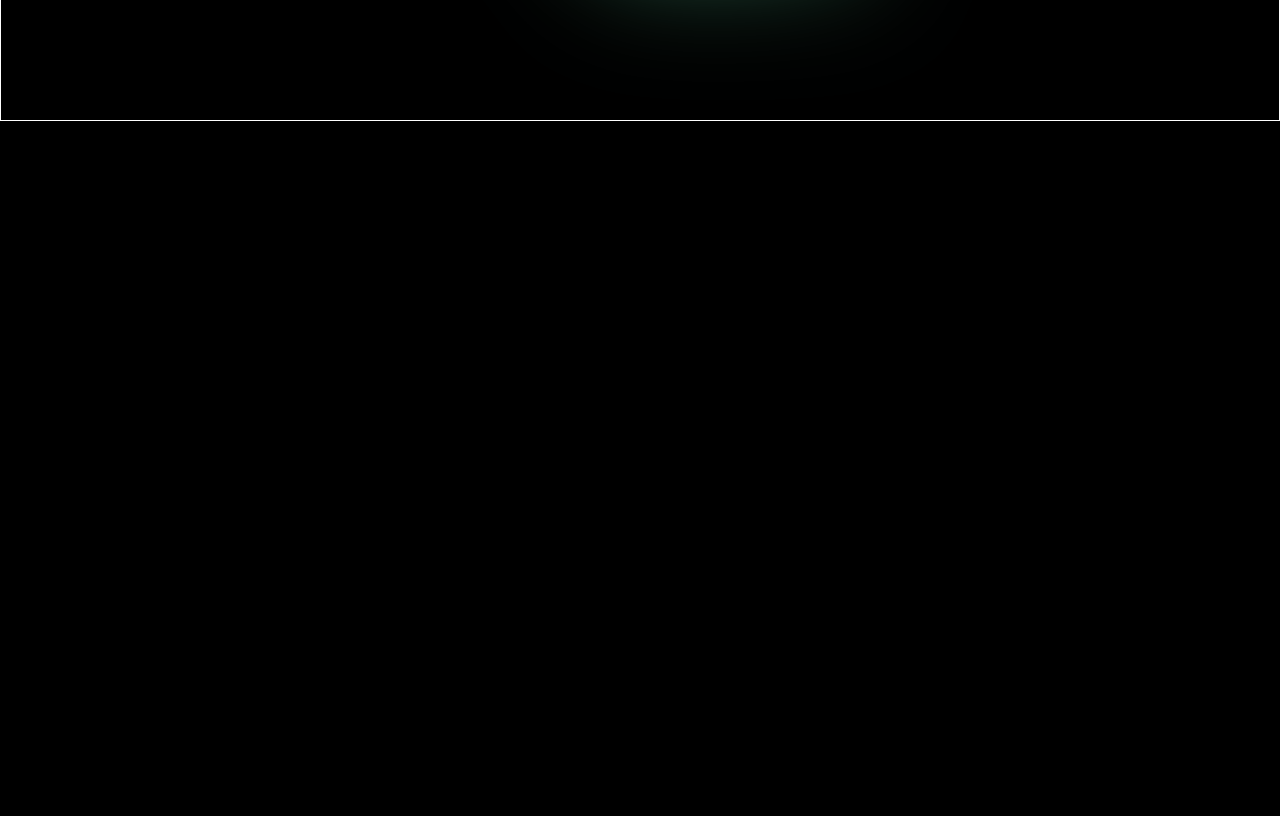
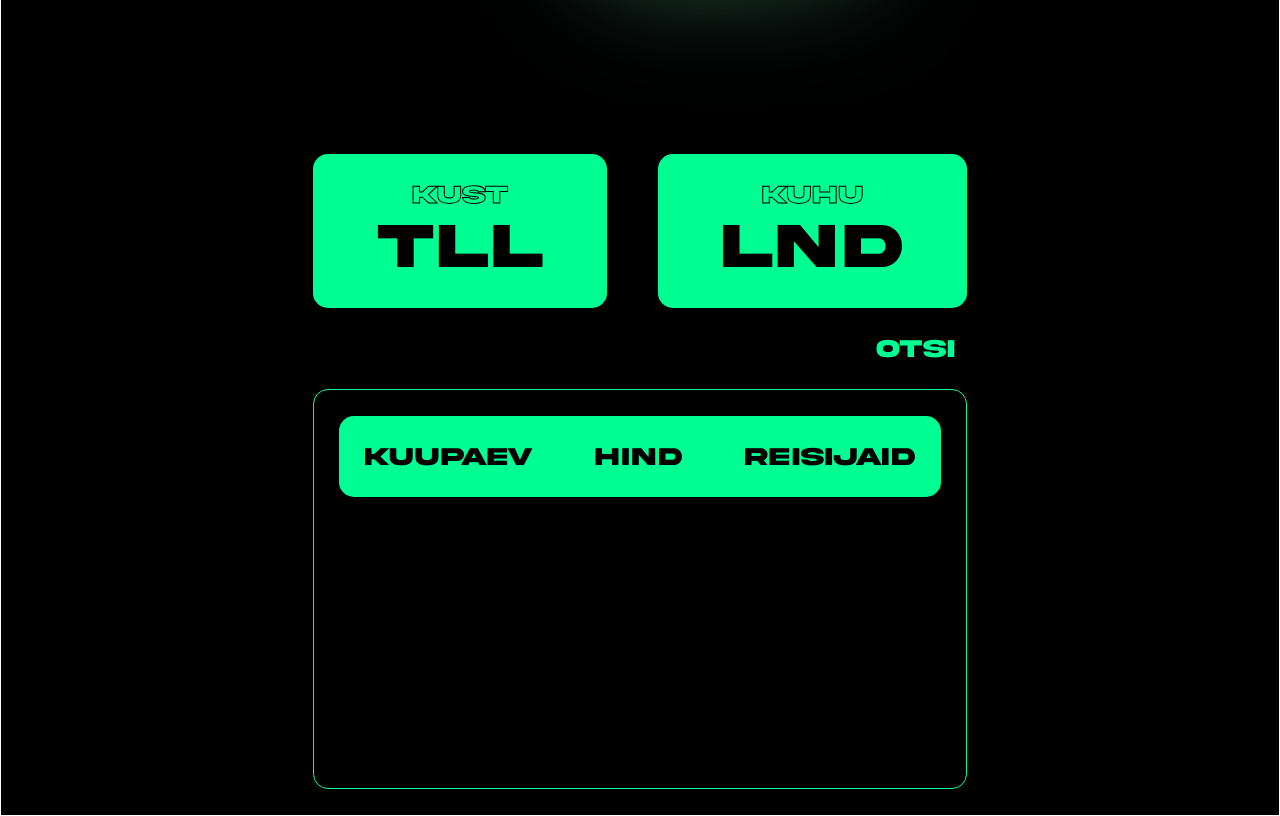
Before and after one commit to alexandravoit/LENNUPLANEERIJA, a Vue app in the folder src/frontend/: page / in a window 1280 px wide. Shown: the part 760-1576 px from the top of the page. Before the commit the page ends 881 px from the top, so only its background shows below. Built offline with nearby package versions, Linux system fonts and the light colour scheme.

Commit message:
Frontend arendus: Lennu leidmise komponent + staatiline disain

```diff
--- a/src/frontend/src/App.vue
+++ b/src/frontend/src/App.vue
@@ -8,6 +8,8 @@
 
     <img src="@/assets/plane.svg" class="plane"/>
 
+    <FlightSearch />
+
   </div>
 
 
@@ -15,9 +17,15 @@
 
 <script>
 // import axios from 'axios';
+import FlightSearch from './components/FlightSearch.vue';
+
 
 export default {
   name: 'App',
+
+  components: {
+    FlightSearch,
+  },
 
   data() {
 
@@ -43,13 +51,13 @@ export default {
 
 * {
   font-family: 'Akira', sans-serif;
-  background: black;
   color: white;
   margin: 0;
   box-sizing: border-box;
 }
 
 .app {
+  background: black;
   border: solid 1px;
   display: flex;
   flex-direction: column;
@@ -58,6 +66,7 @@ export default {
 }
 
 .header {
+  margin-top: 1vh;
   display: flex;
   flex-direction: row;
   font-size: 4vw;
--- /dev/null
+++ b/src/frontend/src/components/FlightSearch.vue
@@ -0,0 +1,118 @@
+<template>
+  <div class="container">
+
+    <div class="destination">
+      <div class="selection">
+        <p class="details">KUST</p>
+        <p class="main">TLL</p>
+      </div>
+
+      <div class="selection">
+        <p class="details">KUHU</p>
+        <p class="main">LND</p>
+      </div>
+    </div>
+
+    <p class="otsi">OTSI</p>
+
+    <div class="search">
+
+      <div class="parameters">
+        <p>KUUPAEV</p>
+        <p>HIND</p>
+        <p>REISIJAID</p>
+      </div>
+
+    </div>
+
+  </div>
+</template>
+
+<script>
+export default {
+  data() {
+    return {
+      from: "TLL",
+      to: "LND",
+      flights: [],
+    };
+  },
+  methods: {
+    searchFlights() {
+      // Placeholder data – Replace with API call
+      this.flights = [
+        { id: 1, date: "2025-03-25", price: 120, passengers: 1 },
+        { id: 2, date: "2025-03-26", price: 150, passengers: 2 },
+      ];
+    },
+  },
+};
+</script>
+
+<style scoped>
+  .container {
+    display: flex;
+    flex-direction: column;
+    justify-content: center;
+    align-items: center;
+  }
+
+  .destination {
+    display: flex;
+    flex-direction: row;
+  }
+
+  .destination .selection {
+    display: flex;
+    flex-direction: column;
+    justify-content: center;
+    align-items: center;
+    padding: 2vw 5vw;
+    margin: 2vw;
+    background-color: #00FF92;
+    border-radius: 15px;
+  }
+
+  .details {
+    color: #00FF92;
+    -webkit-text-stroke: 1px black;
+    font-size: 2vw;
+  }
+
+  .main {
+    color: black;
+    font-size: 5vw;
+  }
+
+  .otsi {
+    color: #00FF92;
+    font-size: 2vw;
+    margin-right: 3vw;
+    align-self: flex-end;
+  }
+
+  .search {
+    margin: 2vw;
+    padding: 2vw;
+    border: #00FF92 1px solid;
+    border-radius: 15px;
+    height: 50vh;
+  }
+
+  .parameters {
+    font-size: 2vw;
+    display: flex;
+    flex-direction: row;
+    justify-content: space-between;
+    align-items: center;
+    padding: 2vw;
+    background-color: #00FF92;
+    border-radius: 15px;
+    width: 47vw;
+  }
+
+  .parameters p {
+    color: black;
+  }
+
+</style>
```
